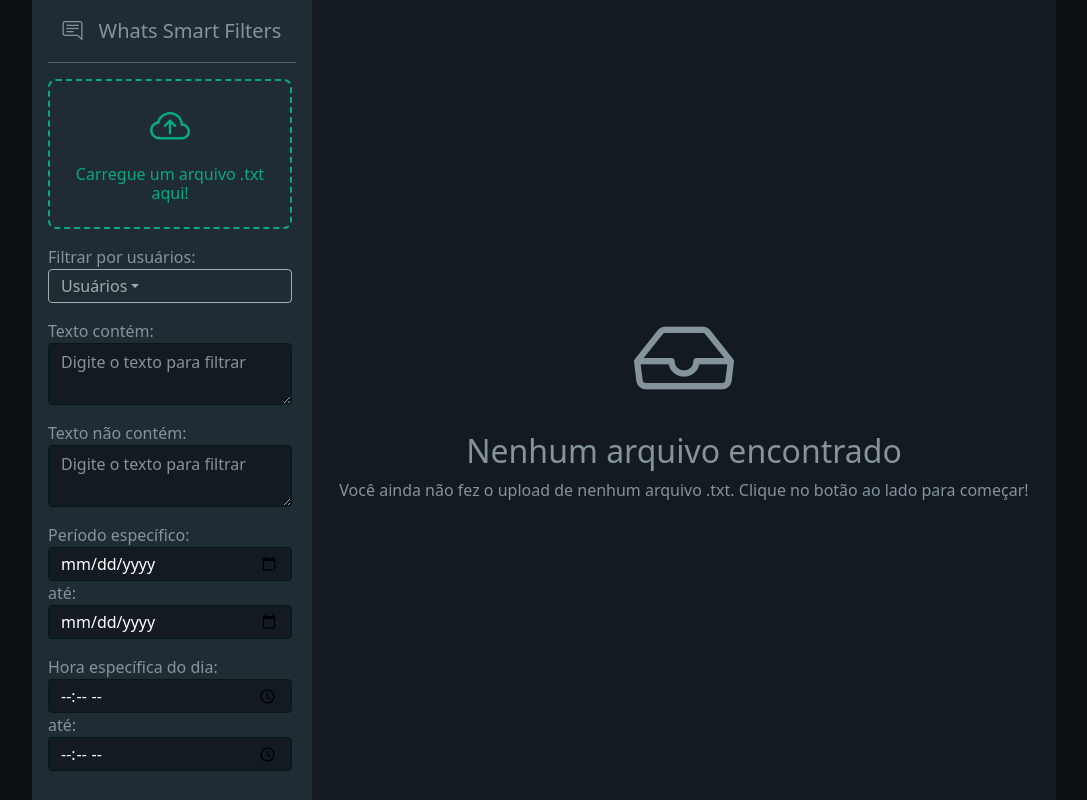
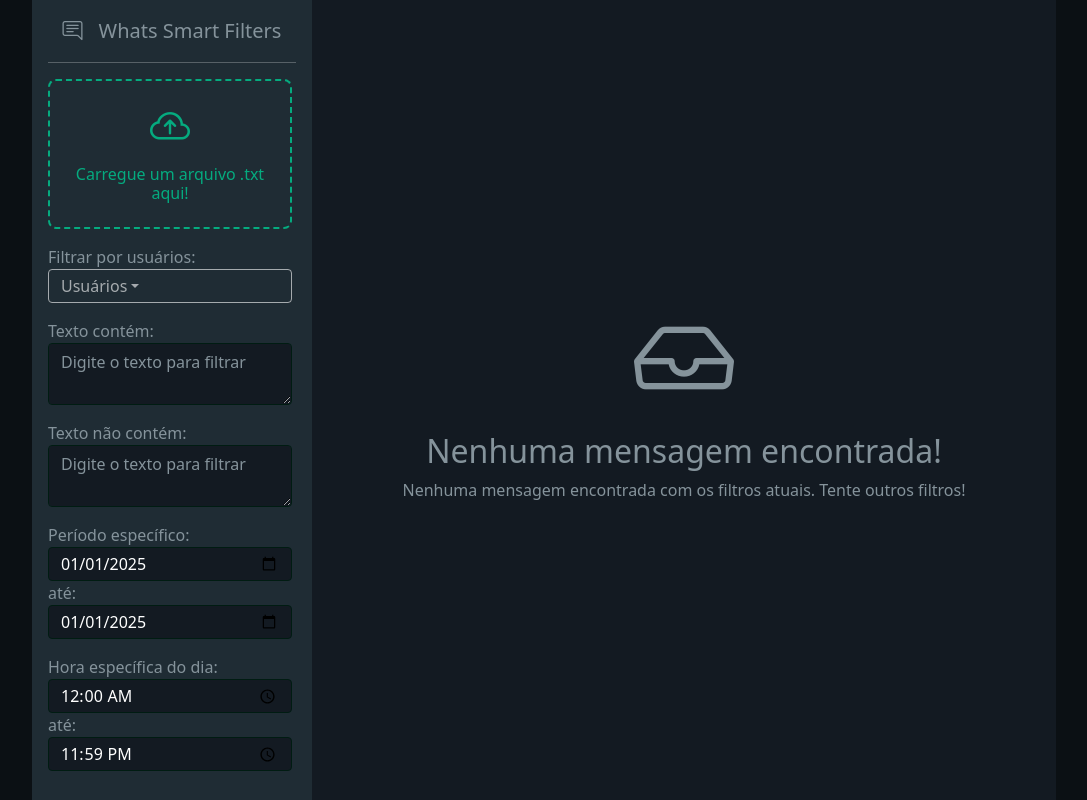
Before and after one commit to rdlf9254/whats-smart-filters, a React (Vite) app in the folder whats-smart-filters/: page / in a window 1280 px wide. Shown: the whole page, without its empty margins (96-1183 px from the left). Built offline with nearby package versions, Linux system fonts and the light colour scheme.

Commit message:
filted messages and has file on chat

```diff
--- a/whats-smart-filters/src/components/Chat/Chat.tsx
+++ b/whats-smart-filters/src/components/Chat/Chat.tsx
@@ -6,30 +6,37 @@ import { ChatContext } from "../../contexts/ChatContext";
 const Chat: React.FC = () => {
   const context = useContext(ChatContext);
 
-  const hasMessages = context?.messages && context.messages.length > 0;
+  const hasFile = context?.messages && context.messages.length > 0;
+  const hasMessages =
+    context?.messagesFiltered && context.messagesFiltered.length > 0;
 
   return (
     <div className="chat px-4 py-1">
-      {hasMessages ? (
+      {hasFile && hasMessages ? (
         <div className="chat-container pt-4">
-          {context.messages.map((message, i) => (
+          {context.messagesFiltered.map((msg, i) => (
             <MessageBox
               key={i}
-              message={message.message}
-              user={message.user}
-              date={message.date}
-              time={message.time}
-              color={message.color || "#888"}
+              message={msg.message}
+              user={msg.user}
+              date={msg.date}
+              time={msg.time}
+              color={msg.color || "#888"}
             />
           ))}
         </div>
       ) : (
         <div className="d-flex txt-grey flex-column justify-content-center align-items-center h-100">
           <i className="bi bi-inbox empty-icon"></i>
-          <h2>Nenhum arquivo encontrado</h2>
+          <h2>
+            {hasFile
+              ? "Nenhum arquivo encontrado!"
+              : "Nenhuma mensagem encontrada!"}
+          </h2>
           <p className="text-center">
-            Você ainda não fez o upload de nenhum arquivo .txt. Clique no botão
-            ao lado para começar!
+            {hasFile
+              ? "Você ainda não fez o upload de nenhum arquivo .txt. Clique no botão ao lado para começar!"
+              : "Nenhuma mensagem encontrada com os filtros atuais. Tente outros filtros!"}
           </p>
         </div>
       )}
--- a/whats-smart-filters/src/components/Sidebar/Sidebar.tsx
+++ b/whats-smart-filters/src/components/Sidebar/Sidebar.tsx
@@ -1,14 +1,17 @@
-import React, { useState,useContext } from "react";
+import React, { useState, useContext } from "react";
+
 import "./Sidebar.css";
+
+import { ChatContext } from "../../contexts/ChatContext";
+
+import Filter from "../../types/filter";
+import Message from "../../types/Message";
 
 import UploadTxt from "../UploadTxt/UploadTxt";
 import MultiSelect from "../MultiSelect/MultiSelect";
 import TextArea from "../TextArea/TextArea";
 import Datepicker from "../Datepicker/Datepicker";
 import Timepicker from "../Timepicker/Timepicker";
-
-import Filter from "../../types/filter";
-import { ChatContext } from "../../contexts/ChatContext";
 
 type SidebarProps = {
   filters: Filter;
@@ -17,12 +20,6 @@ type SidebarProps = {
 
 const Sidebar: React.FC<SidebarProps> = ({ filters, setFilters }) => {
   const context = useContext(ChatContext);
-
-  const mockUsers = [
-    { label: "Fulano", value: "Fulano" },
-    { label: "Cicrano", value: "Cicrano" },
-    { label: "steve wonder", value: "steve wonder" },
-  ];
 
   const handleInputChange = (field: keyof Filter, value: string | string[]) => {
     setFilters((obj) => ({
@@ -55,14 +52,14 @@ const Sidebar: React.FC<SidebarProps> = ({ filters, setFilters }) => {
             value={filters.contain}
             onChange={(value: string) => handleInputChange("contain", value)}
             placeholder="Digite o texto para filtrar"
-            ></TextArea>
+          ></TextArea>
 
           <TextArea
             label="Texto não contém:"
             value={filters.notContain}
             onChange={(value: string) => handleInputChange("notContain", value)}
             placeholder="Digite o texto para filtrar"
-            ></TextArea>
+          ></TextArea>
 
           <div className="d-flex flex-column">
             <Datepicker
--- a/whats-smart-filters/src/components/UploadTxt/UploadTxt.tsx
+++ b/whats-smart-filters/src/components/UploadTxt/UploadTxt.tsx
@@ -27,6 +27,7 @@ const UploadTxt: React.FC = () => {
           const allUsers: Option[] = getAllUsers(parsedMessages);
           console.log("allusers", allUsers);
           context?.setMessages(parsedMessages);
+          context?.setMessagesFiltered(parsedMessages);
           context?.setAllUsers(allUsers);
         };
         reader.readAsText(file);
--- a/whats-smart-filters/src/contexts/ChatContext.ts
+++ b/whats-smart-filters/src/contexts/ChatContext.ts
@@ -5,8 +5,10 @@ import Option from "../types/Option";
 
 interface ChatContextType {
   messages: Message[];
+  messagesFiltered: Message[];
   allUsers: Option[];
   setMessages: React.Dispatch<React.SetStateAction<Message[]>>;
+  setMessagesFiltered: React.Dispatch<React.SetStateAction<Message[]>>;
   setAllUsers: React.Dispatch<React.SetStateAction<Option[]>>;
 }
 
--- a/whats-smart-filters/src/pages/Home.tsx
+++ b/whats-smart-filters/src/pages/Home.tsx
@@ -11,10 +11,11 @@ import { ChatContext } from "../contexts/ChatContext";
 
 const Home: React.FC = () => {
   const [messages, setMessages] = useState<Message[]>([]);
+  const [messagesFiltered, setMessagesFiltered] = useState<Message[]>([]);
   const [filters, setFilters] = useState<Filter>({
     users: [],
-    date: [],
-    time: [],
+    date: ["2025-01-01", "2025-01-01"],
+    time: ["00:00", "23:59"],
     contain: "",
     notContain: "",
   });
@@ -23,7 +24,14 @@ const Home: React.FC = () => {
   return (
     <div className="d-flex flex-row h-100">
       <ChatContext.Provider
-        value={{ messages, setMessages, allUsers, setAllUsers }}
+        value={{
+          messages,
+          setMessages,
+          messagesFiltered,
+          setMessagesFiltered,
+          allUsers,
+          setAllUsers,
+        }}
       >
         <Sidebar filters={filters} setFilters={setFilters}></Sidebar>
         <Chat></Chat>
```
